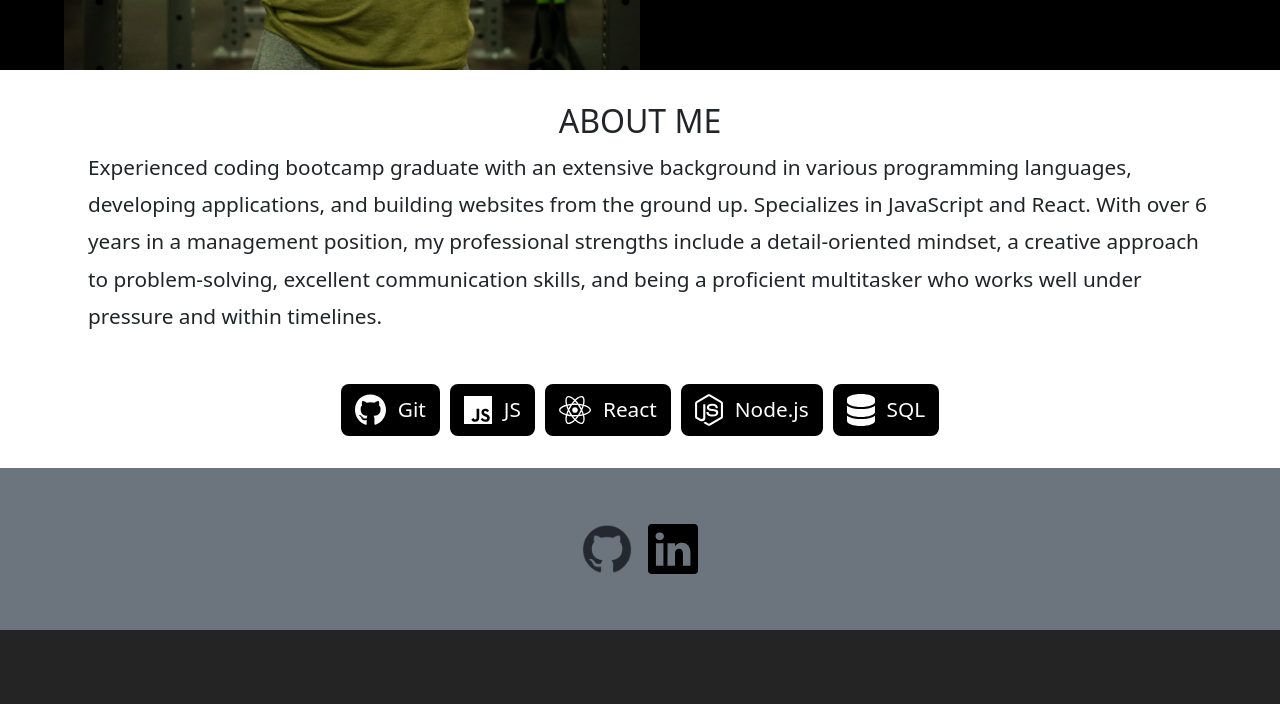
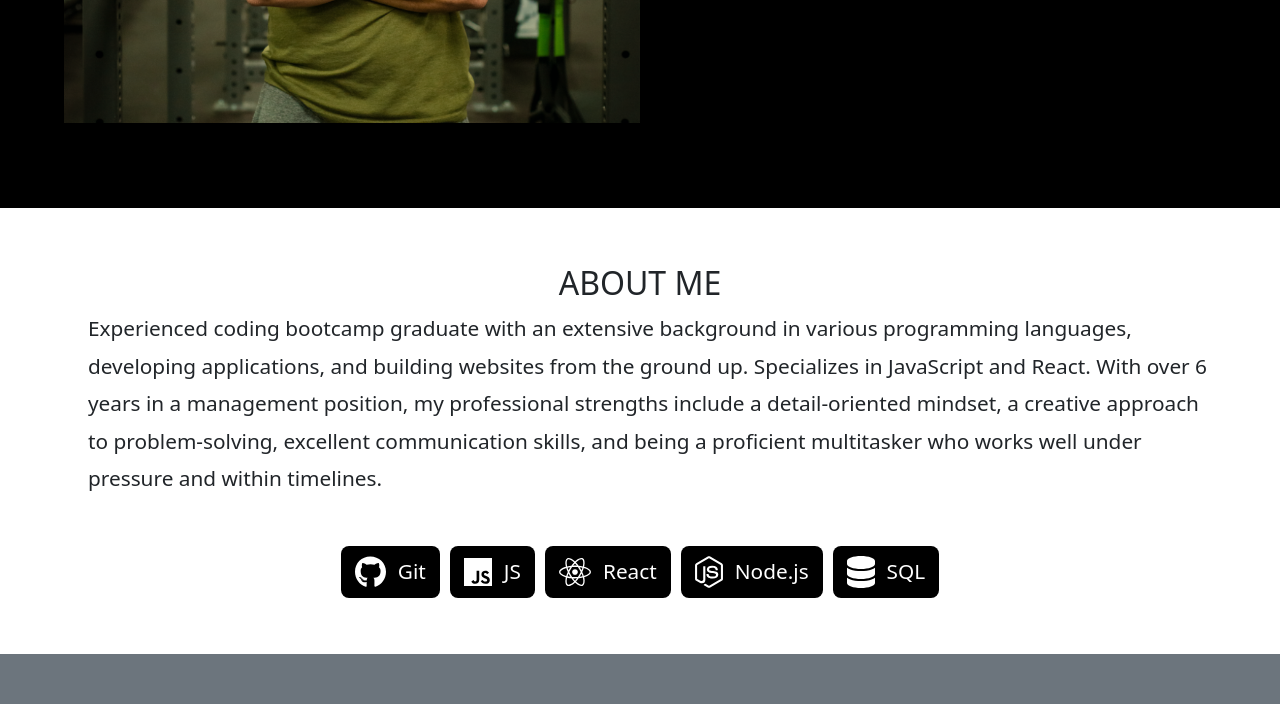
Before and after one commit to MrDietCola/React-Portfolio, a React (Vite) app: page / in a window 1280 px wide. Shown: the part 656-1360 px from the top of the page. Before the commit the page ends 1286 px from the top, so only its background shows below. Built offline with nearby package versions, Linux system fonts and the light colour scheme.

Commit message:
added animation to about me section

```diff
--- a/package.json
+++ b/package.json
@@ -10,17 +10,18 @@
     "preview": "vite preview"
   },
   "dependencies": {
+    "@emailjs/browser": "^3.11.0",
     "@fortawesome/fontawesome-svg-core": "^6.5.0",
     "@fortawesome/free-brands-svg-icons": "^6.5.0",
     "@fortawesome/free-regular-svg-icons": "^6.5.0",
     "@fortawesome/free-solid-svg-icons": "^6.5.0",
     "@fortawesome/react-fontawesome": "^0.2.0",
-    "@emailjs/browser": "^3.11.0",
     "bootstrap": "^5.3.2",
     "framer-motion": "^10.16.16",
     "react": "^18.2.0",
     "react-bootstrap": "^2.9.1",
     "react-dom": "^18.2.0",
+    "react-intersection-observer": "^9.5.3",
     "react-router-dom": "^6.10.0"
   },
   "devDependencies": {
--- a/src/index.css
+++ b/src/index.css
@@ -16,9 +16,9 @@
   padding-top: 4rem;
 }
 
-.avoid-header {
+/* .avoid-header {
   padding-top: 2rem;
-}
+} */
 
 
 
@@ -42,6 +42,7 @@ h1 {
 
 .abt-me-port {
   max-width: 50%;
+  object-fit: contain;
 }
 
 .project-card {
@@ -53,6 +54,20 @@ h1 {
   box-shadow: rgba(50, 50, 93, 0.25) 0px 13px 27px -5px, rgba(0, 0, 0, 0.3) 0px 8px 16px -8px;
   border-radius: 4px;
   position: relative;
+}
+
+.background-div {
+  /* Set the background image property with the path to your image */
+  background-image: url('path/to/your/image.jpg');
+
+  /* Set the size and position of the background image */
+  background-size: cover; /* or contain, depending on your preference */
+  background-position: center; /* or any other position */
+
+  /* Add other styles as needed */
+  width: 100vw;
+  height: auto;
+  object-fit: cover;
 }
 
 /* .project-img:hover {
@@ -174,6 +189,10 @@ h1 {
   column-gap: 10px;
 }
 
+.hero {
+  height: 100vh;
+}
+
 .logo {
   height: 75px;
   width: 60px;
@@ -259,6 +278,9 @@ h1 {
 }
 
 @media screen and (max-width: 1000px) {
+  .hero {
+    height: fit-content;
+  }
   .abt-me-port {
     max-width: 100%;
     margin-bottom: 15px;
@@ -287,7 +309,7 @@ h1 {
 
   nav li {
     display: inline-block;
-            margin-right: 10px;
+    margin-right: 10px;
   }
 
   .about-me-p {
--- a/src/pages/AboutMePage.jsx
+++ b/src/pages/AboutMePage.jsx
@@ -1,13 +1,13 @@
 // Importing the portrait image from the assets folder
-import { useState, useRef } from 'react';
+import { useState, useRef, useEffect } from 'react';
 import portrait from '../assets/port.webp';
-import { motion } from "framer-motion"
+import { motion, useAnimation, useInView } from "framer-motion"
 import logoMp4 from '../assets/logoanimation.mp4';
 import SkillCard from '../components/UI/SkillCard';
 import { FontAwesomeIcon } from '@fortawesome/react-fontawesome'
 import { faGithub, faLinkedin, faJs, faReact, faNodeJs, } from "@fortawesome/free-brands-svg-icons"
 import { faDatabase } from "@fortawesome/free-solid-svg-icons"
-
+import { useLayoutEffect } from 'react';
 
 // React component for the About Me page
 export default function AboutMePage() {
@@ -28,9 +28,27 @@ export default function AboutMePage() {
     //   videoRef.current.play();
     // }
   };
+
+  const controls = useAnimation();
+  // const [ref, inView] = useInView({
+  //   triggerOnce: true, // Trigger the animation once
+  // });
+
+
+  const viewref = useRef(null)
+  const isInView = useInView(viewref)
+
+  useEffect(() => {
+    if (isInView) {
+      controls.start({ scale: 1 });
+    } else {
+      controls.start({ scale: .8 });
+    }
+  }, [isInView]);
+
   return (
     <>
-      <div className='bg-black avoid-header width100'>
+      <div className='bg-black avoid-header width100 hero'>
         {/* hero */}
         <div className=' px-4 d-flex justify-content-between bg-black mw width100'>
           {/* Displaying the portrait image */}
@@ -52,7 +70,13 @@ export default function AboutMePage() {
         </div>
       </div>
       {/* about me */}
-      <div className='width100 about-content about-content'>
+      <motion.div
+      ref={viewref}
+      initial={{ scale: .8 }}
+      animate={controls}
+      transition={{ duration: 0.5 }}
+      className='width100 about-content about-content py-4'
+    >
       <div className="px-4 about-me width100 mw">
         <h2>ABOUT ME</h2>
         {/* Paragraph containing information about me */}
@@ -65,7 +89,7 @@ export default function AboutMePage() {
           {skills.map((skill, index)=> <SkillCard skill={skill} index={index}/>)}
         </div>
       </div>
-      </div>
+    </motion.div>
     </>
   );
 }
```
Also changed, not shown: 1 other file (tests, documents, lock files or other folders). Lines whose indentation alone changed are shown as unchanged.
